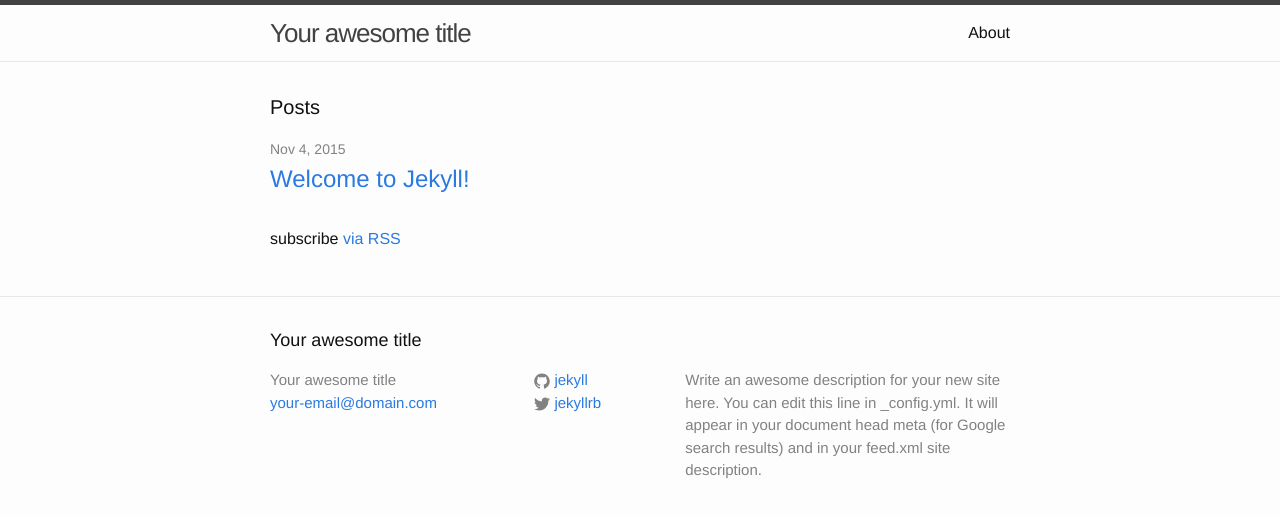
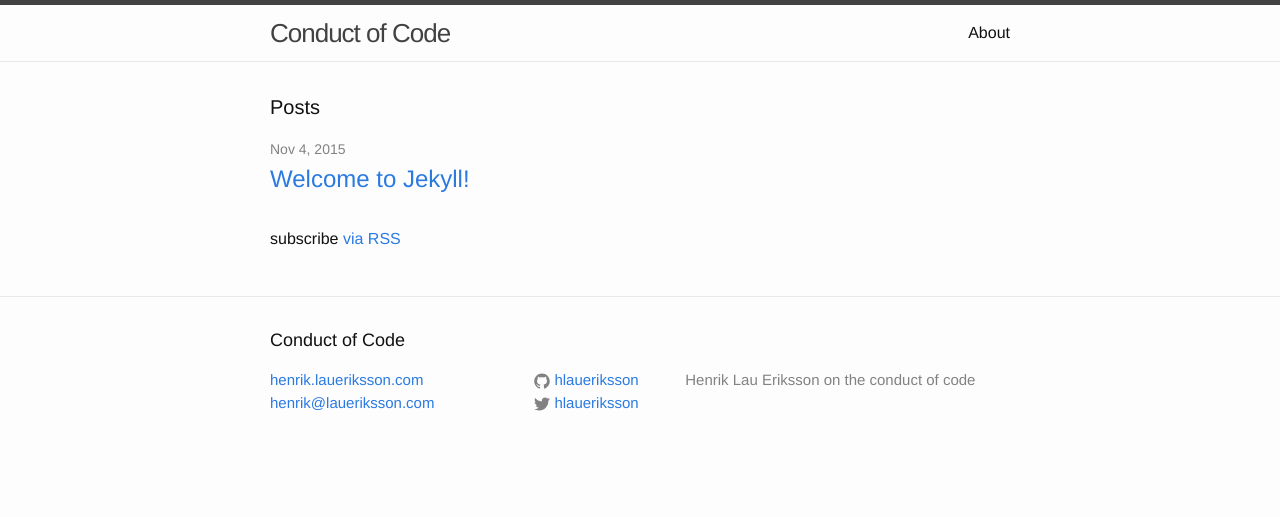
Before and after one commit to hlaueriksson/conductofcode.io, a Jekyll site: the page built from index.html, in a window 1280 px wide. Shown: the top 517 px of the page. Built offline with Jekyll 4.4.1, drawn with Linux system fonts in a browser that asks for light colours.

Commit message:
Updated config

```diff
--- a/_config.yml
+++ b/_config.yml
@@ -1,14 +1,14 @@
 # Site settings
-title: Your awesome title
-email: your-email@domain.com
-description: > # this means to ignore newlines until "baseurl:"
-  Write an awesome description for your new site here. You can edit this
-  line in _config.yml. It will appear in your document head meta (for
-  Google search results) and in your feed.xml site description.
+title: Conduct of Code
+email: henrik@laueriksson.com
+description: "Henrik Lau Eriksson on the conduct of code"
 baseurl: "" # the subpath of your site, e.g. /blog/
-url: "http://yourdomain.com" # the base hostname & protocol for your site
-twitter_username: jekyllrb
-github_username:  jekyll
+url: "http://conductofcode.io" # the base hostname & protocol for your site
+twitter_username: hlaueriksson
+github_username:  hlaueriksson
+
+portfolio_url: "http://henrik.laueriksson.com"
+portfolio_text: "henrik.laueriksson.com"
 
 # Build settings
 markdown: kramdown
--- a/_includes/footer.html
+++ b/_includes/footer.html
@@ -7,7 +7,7 @@
     <div class="footer-col-wrapper">
       <div class="footer-col  footer-col-1">
         <ul class="contact-list">
-          <li>{{ site.title }}</li>
+          <li><a href="{{ site.portfolio_url }}">{{ site.portfolio_text }}</a></li>
           <li><a href="mailto:{{ site.email }}">{{ site.email }}</a></li>
         </ul>
       </div>
```
